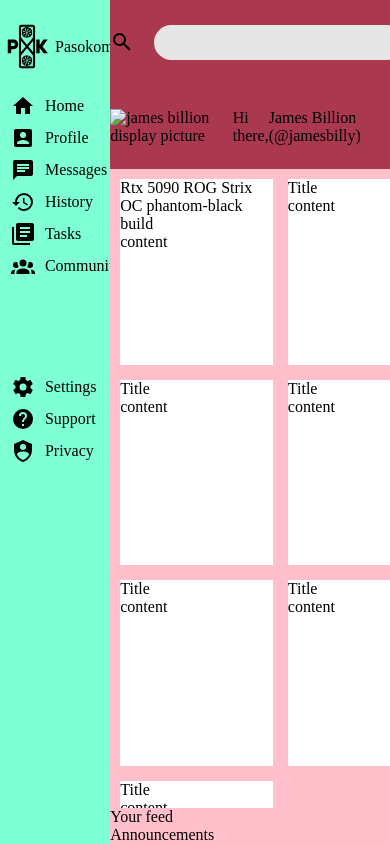
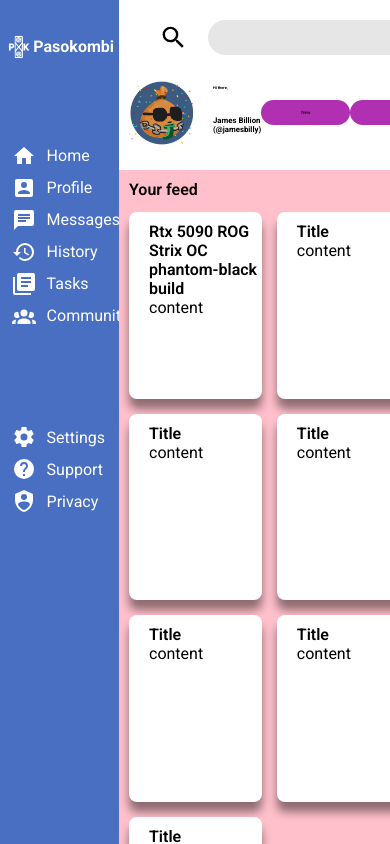
Before and after one commit to createles/odin-admin-dashboard, a plain HTML site: page index.html in a window 390 px wide. Shown: the top 844 px of the page. Drawn offline with Linux system fonts and the light colour scheme.

Commit message:
Style: Overhaul responsive font sizing for majority of labels, adjust grid settings to enable more comfortable alignment on the webpage, style cards with absolute content positioning, include display picture

```diff
--- a/style.css
+++ b/style.css
@@ -2,6 +2,12 @@
     margin: 0;
     padding: 0;
     box-sizing: border-box;
+    font-family: Roboto, sans-serif;
+}
+
+html {
+    width: 100vw;
+    height: 100vh;
 }
 
 body {
@@ -11,28 +17,37 @@ body {
 
 .container {
     display: grid;
-    height: 100vh;
-    width: 100vw;
-    grid-template-columns: 1fr 6fr;
+    height: 100%;
+    width: 100%;
+    grid-template-columns: 1fr 5fr;
 }
 
 .sidebar {
     grid-column-start: 1;
     grid-column-end: 2;
-    background-color: aquamarine;
+    background-color: rgb(72, 111, 194);
     display: grid;
     grid-template-rows: 1fr 3fr 5fr;
-    font-size: clamp(16px, 1.5vw, 24px);
+    font-size: clamp(1rem, 1vw, 24px);
     max-height: 100vh;
+    color: white;
+}
+
+.sidebar img {
+    filter: brightness(0) invert(1);
 }
 
 .dashlogo {
-    display: flex;
+    display: grid;
     align-items: center;
+    grid-template-columns: 1fr 1fr;
+    text-align: center;
+    padding: 5px;
+    font-weight: 700;
 }
 
 .dashlogo img {
-    width: 50%;
+    width: 100%;
     height: auto;
 }
 
@@ -44,29 +59,36 @@ body {
     margin-bottom: 0.5em;
 }
 
+div.pages:nth-of-type(1) {
+    padding-top: 50px;
+}
+
 .pages img {
-    width: 1.5em;
-    height: 1.5em;
+    width: 1.5rem;
+    height: 1.5rem;
 }
 
 .main {
     grid-column-start: 2;
     grid-column-end: 3;
-    background-color: rgb(170, 57, 80);
+    background-color: rgb(255, 255, 255);
     display: grid;
     grid-template-rows: 1fr 4fr;
+    max-height: 100vh;
 }
 
 .header {
     grid-area: 1 / 1 / 2 / 2;
     display: grid;
     grid-template-rows: 1fr 1fr;
+    padding: 0 20px 20px 10px;
 }
 
 .headTop {
     display: grid;
     grid-template-columns: 2fr 1fr;
     align-items: center;
+    padding: 20px 0px;
 }
 
 .searchBar {
@@ -76,14 +98,13 @@ body {
     height: auto;
     display: flex;
     align-items: center;
-    justify-content: center;
+    padding-left: 30px;
     gap: 20px;
 }
 
 .searchBar img {
-    width: 1.5rem;
+    width: 1.8rem;
     height: auto;
-    align-self: center;
 }
 
 .searchBar input[type=search] {
@@ -97,23 +118,32 @@ body {
 .topSide {
     grid-area: 1 / 2 / 2 / 3;
     display: grid;
-    grid-template-columns: 1fr 1fr;
+    grid-template-columns: 1fr 2fr;
+    align-items: center;
 }
 
 .topSide img {
-    width: 2rem;
+    width: 2.2rem;
+    margin-left: auto;
 }
 
 .profpic {
     display: grid;
     grid-template-columns: 20% 80%;
     align-items: center;
-    font-size: clamp(16px, 1.5rem, 20px);
+    font-size: 2vw;
+    text-align: center;
+    font-weight: 800;
 }
 
 #notif {
     margin-left: auto;
-    margin-right: 40px;
+    padding-right: 5px;
+}
+
+#notif img {
+    width: 2vw;
+    height: auto;
 }
 
 .headBottom {
@@ -123,9 +153,29 @@ body {
 
 #welcomeMessage {
     grid-area: 1 / 1 / 2 / 2;
-    display: flex;
+    display: grid;
     align-items: center;
+    grid-template: 1fr 2fr / 1fr 5fr;
+}
 
+#welcomeMessage > img {
+    height: 4rem;
+    width: auto;
+    grid-area: 1 / 1 / 3 / 2;
+    margin-left: auto;
+}
+
+#welcomeMessage > p {
+    padding-left: 20px;
+    grid-area: 1 / 2 / 2 / 3;
+    font-weight: 700;
+    font-size: 1vw;
+}
+
+#welcomeMessage > p + p {
+    grid-area: 2 / 2 / 3 / 3;
+    font-size: 2vw;
+    font-weight: 700;
 }
 
 .btnSide {
@@ -135,17 +185,28 @@ body {
     align-items: center;
 }
 
+.bottomBtn {
+    background-color: rgb(177, 48, 177);
+    padding: 10px 40px;
+    border-radius: 40px;
+    font-size: 1.2vw;
+}
+
 .cardArea {
     grid-area: 2 / 1 / 3 / 2;
     background-color: pink;
     display: grid;
     grid-template-columns: 3fr 1fr;
-    grid-template-rows: 1fr 1fr;
+    grid-template-rows: 2rem 1fr 2rem 1fr;
+}
+
+.myFeed {
+    grid-area: 1 / 1 / 2 / 2;
 }
 
 .myProjects {
     grid-column: 1 / 2;
-    grid-row: 1 / 3;
+    grid-row: 2 / 5;
     display: grid;
     /* Enable vertical scrolling if items
     overflow container height */
@@ -176,12 +237,42 @@ body {
 
 .card {
     background-color: white;
+    border-radius: 8px;
+    position: relative;
+    box-shadow: 0 10px 10px 0px rgba(0, 0, 0, 0.445);
+}
+
+.card > .cardContent {
+    position: absolute;
+    top: 10px;
+    left: 20px;
+}
+
+.cardContent > p:first-child {
+    font-weight: 600;
+}
+
+.label {
+    padding: 10px;
+    font-weight: 600;
+}
+
+.aLabel {
+    grid-area: 3 / 2 / 4 / 3;
 }
 
 .announce {
+    grid-area: 4 / 2 / 5 / 3;
+    background-color: white;
+    margin: 0px 10px 10px 5px;
+}
+
+.trendLabel {
     grid-area: 1 / 2 / 2 / 3;
 }
 
 .trending {
     grid-area: 2 / 2 / 3 / 3;
+    background-color: white;
+    margin: 0px 10px 10px 5px;
 }
```
Also changed, not shown: images/jbilly.png (added).
